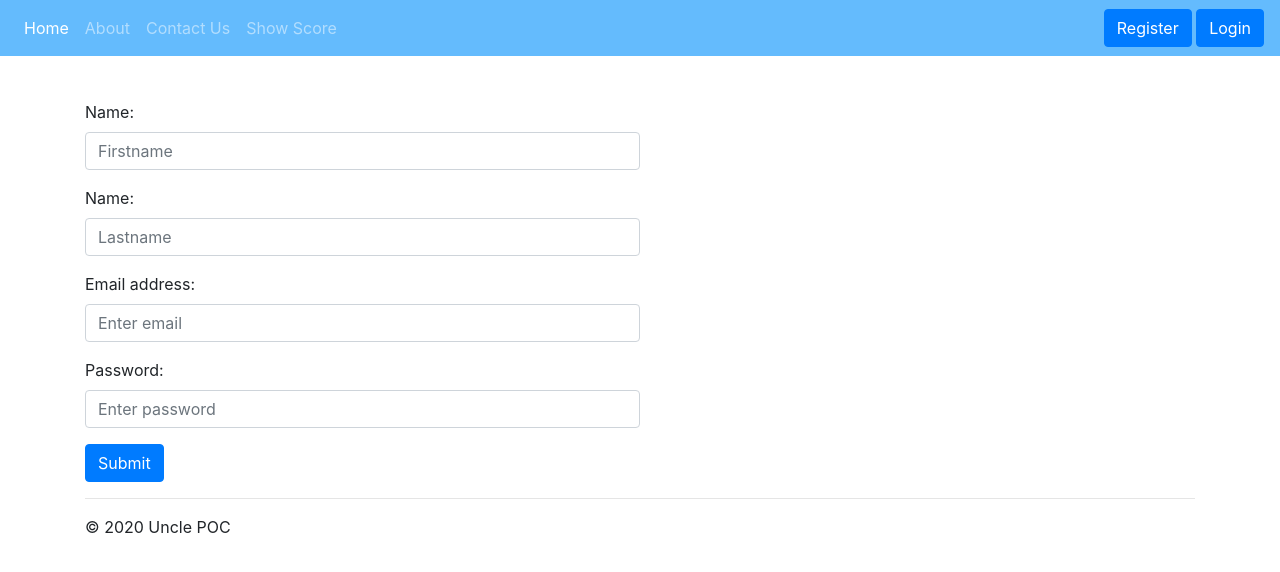
After one commit to joblackpoc/djangoschool, a Django app: template djangoschool/school/template/school/register.html in a window 1280 px wide. The commit adds this page. Shown: the top 572 px of the page. Run offline with Django 3.2, Linux system fonts and the light colour scheme; the template is opened without the code that fills it, so the values that code supplies are empty; some libraries are stand-ins or nearby versions.

Commit message:
login-logout

```diff
--- a/djangoschool/djangoschool/settings.py
+++ b/djangoschool/djangoschool/settings.py
@@ -119,3 +119,7 @@ USE_TZ = True
 # https://docs.djangoproject.com/en/3.0/howto/static-files/
 
 STATIC_URL = '/static/'
+
+LOGIN_URL = 'login'
+LOGIN_REDIRECT_URL = 'home-page'
+LOGOUT_REDIRECT_URL = 'login'
--- a/djangoschool/djangoschool/urls.py
+++ b/djangoschool/djangoschool/urls.py
@@ -19,5 +19,8 @@ from django.contrib.auth import views as auth_views
 
 urlpatterns = [
     path('admin/', admin.site.urls),
-    path('',include('school.urls'))
+    path('', include('school.urls')),
+    path('login/', auth_views.LoginView.as_view(template_name='school/login.html'),name='login'),
+    path('logout/', auth_views.LogoutView.as_view(template_name='school/logout.html'),name='logout'),
+
 ]
--- a/djangoschool/school/template/school/base.html
+++ b/djangoschool/school/template/school/base.html
@@ -59,7 +59,7 @@
 
   </head>
   <body>
-    <nav class="navbar navbar-expand-md navbar-dark fixed-top" style='background-color: #35a6fc;'>
+    <nav class="navbar navbar-expand-md navbar-dark fixed-top" style='background-color: #64bbfd;'>
      <!-- <nav class="navbar navbar-expand-md navbar-light fixed-top" style='background-color: #ffd666;'> -->
   <!-- <a class="navbar-brand" href="#">Home</a> -->
   <button class="navbar-toggler" type="button" data-toggle="collapse" data-target="#navbarsExampleDefault" aria-controls="navbarsExampleDefault" aria-expanded="false" aria-label="Toggle navigation">
@@ -85,10 +85,17 @@
       </li>
 
     </ul>
-    <form class="form-inline my-2 my-lg-0">
-      <input class="form-control mr-sm-2" type="text" placeholder="Search" aria-label="Search">
-      <button class="btn btn-outline-success my-2 my-sm-0" type="submit">Search</button>
-    </form>
+    <div>
+
+      {% if user.is_authenticated %}
+        Hello &nbsp;{{ user.first_name }}&nbsp;&nbsp;{{ user.last_name }}
+        <a class="btn btn-danger" href="{% url 'logout' %}">Logout</a>
+      {% else %}
+      <a class="btn btn-primary" href=" {% url 'register' %} ">Register</a>
+      <a class="btn btn-primary" href="{% url 'login' %}">Login</a>
+      {% endif %}
+
+    </div>
   </div>
 </nav>
 
--- /dev/null
+++ b/djangoschool/school/template/school/register.html
@@ -0,0 +1,27 @@
+{% extends 'school/base.html' %}
+
+{% block content %}
+
+<form method="POST">
+    {% csrf_token %}
+    <div class="form-group">
+        <label for="first_name">Name:</label>
+        <input type="text" class="form-control w-50" placeholder="Firstname" id="first_name" name="first_name">
+    </div>
+    <div class="form-group">
+        <label for="last_name">Name:</label>
+        <input type="text" class="form-control w-50" placeholder="Lastname" id="last_name" name="last_name">
+    </div>
+    <div class="form-group">
+      <label for="email">Email address:</label>
+      <input type="email" class="form-control w-50" placeholder="Enter email" id="email" name="email">
+    </div>
+
+    <div class="form-group">
+      <label for="password">Password:</label>
+      <input type="password" class="form-control w-50" placeholder="Enter password" id="password" name="password">
+    </div>
+    <button type="submit" class="btn btn-primary">Submit</button>
+  </form>
+
+{% endblock content %}
--- a/djangoschool/school/urls.py
+++ b/djangoschool/school/urls.py
@@ -6,5 +6,6 @@ urlpatterns = [
     path('about/', AboutPage, name='about-page'),
     path('contact/', ContactUs, name='contact-page'),
     path('showscore/', ShowScore, name='show-score'),
+    path('register/', Register, name='register')
 
 ]
```
Also changed, not shown: djangoschool/school/template/school/login.html (added, +20 -0 lines), djangoschool/school/views.py (+21 -4 lines), djangoschool/db.sqlite3.
